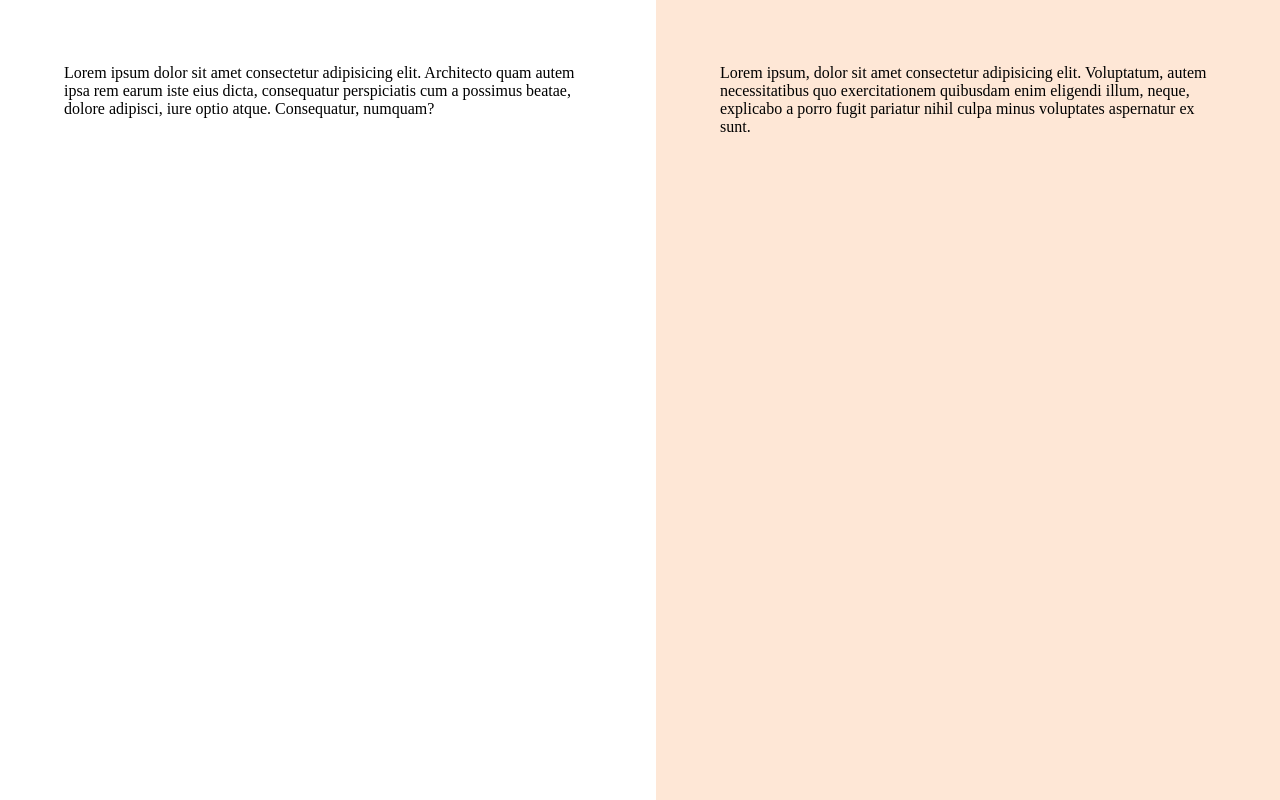
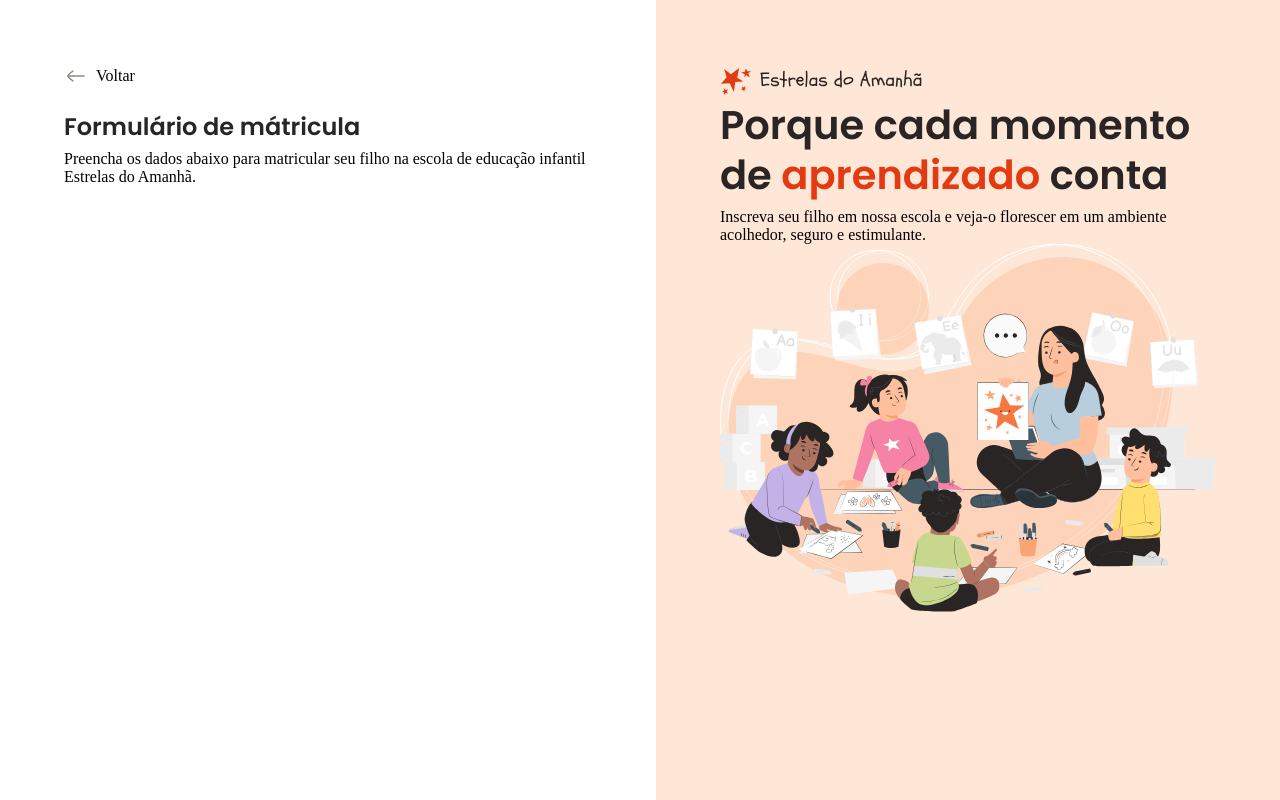
Before and after one commit to LeonardoBruchez/Formulario-de-matricula, a plain HTML site: page index.html in a window 1280 px wide. Drawn offline with Linux system fonts and the light colour scheme.

Commit message:
Aside content and initial main content

```diff
--- a/index.html
+++ b/index.html
@@ -15,13 +15,31 @@
   <div id="app">
     <main>
       <div class="main-container">
-        Lorem ipsum dolor sit amet consectetur adipisicing elit. Architecto quam autem ipsa rem earum iste eius dicta, consequatur perspiciatis cum a possimus beatae, dolore adipisci, iure optio atque. Consequatur, numquam?
+        <div class="back">
+          <img src="assets/icons/arrow-left-02.svg" alt="Ícone de voltar">
+          <span>Voltar</span>
+        </div>
+          <h1>Formulário de mátricula</h1>
+          <p>Preencha os dados abaixo para matricular seu filho na escola de educação infantil Estrelas do Amanhã.</p>
       </div>
     </main>
 
     <aside>
       <div class="aside-container">
-        Lorem ipsum, dolor sit amet consectetur adipisicing elit. Voluptatum, autem necessitatibus quo exercitationem quibusdam enim eligendi illum, neque, explicabo a porro fugit pariatur nihil culpa minus voluptates aspernatur ex sunt.
+        <header>
+          <img src="assets/logo.svg" alt="Logo estrelas do amanhã">
+          <h2>
+            Porque cada momento de
+            <span>
+              aprendizado
+            </span>
+            conta
+          </h2>
+          <p>
+            Inscreva seu filho em nossa escola e veja-o florescer em um ambiente acolhedor, seguro e estimulante.
+          </p>
+        </header>
+        <img src="assets/Illustration.svg" alt="Ilustração de uma professora com crianças prestando atenção">
       </div>
     </aside>
   </div>
--- a/styles/global.css
+++ b/styles/global.css
@@ -24,4 +24,16 @@
 
 body {
   overflow: hidden;
+
+  font: var(--text);
+  color:var(var(--text-secondary))
 }
+
+h1,h2 {
+  color: var(--text-primary);
+}
+
+img {
+  max-width: 100%;
+  height: auto;
+}
--- a/styles/layout.css
+++ b/styles/layout.css
@@ -14,6 +14,18 @@ main {
     max-width: 33rem;
     margin-left: auto;
   }
+
+  & .back {
+    display: flex;
+    align-items: center;
+    gap: .5rem;
+    margin-bottom: 1.5rem;
+  }
+
+  & h1 {
+    font: 600 1.5rem/1.25 var(--font-family);
+    margin-bottom: .5rem;
+  }
 }
 
 aside {
@@ -24,4 +36,17 @@ aside {
   & .aside-container {
     max-width: 31rem;
   }
+
+  & > img {
+    margin-top: 2rem;
+  }
+
+
+  & h2 {
+    font: 600 2.5rem/1.25 var(--font-family);
+    margin-bottom: .5rem;
+    & span {
+      color:var(--text-highlight)
+    }
+  }
 }
```
